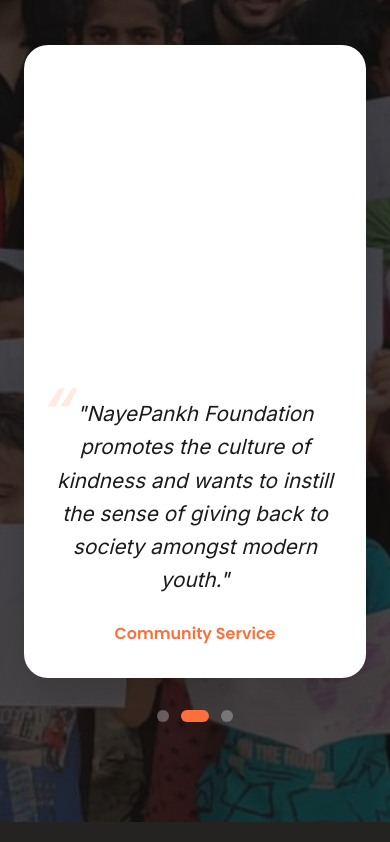
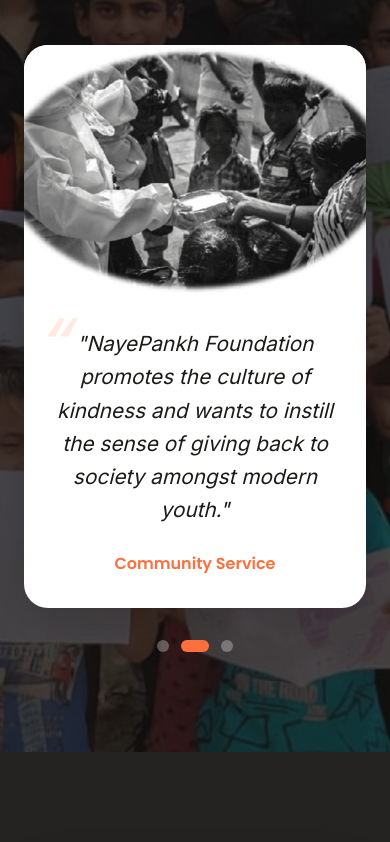
Before and after one commit to AyushKumar-FSD/nayepankh-foundation, a plain HTML site: page index.html in a window 390 px wide. Shown: the part 2426-3268 px from the top of the page. Drawn offline with Linux system fonts and the light colour scheme.

Commit message:
Add carousel image styling to styles.css for mobile responsive

```diff
--- a/styles.css
+++ b/styles.css
@@ -1034,6 +1034,15 @@
     flex-direction: column;
   }
 
+  .carousel-img-side {
+    width: 100%;
+    min-height: 250px;
+    flex: none;
+    display: block;
+    background-size: cover;
+    background-position: center;
+  }
+
   .carousel-content-side {
     padding: 32px;
   }
```
